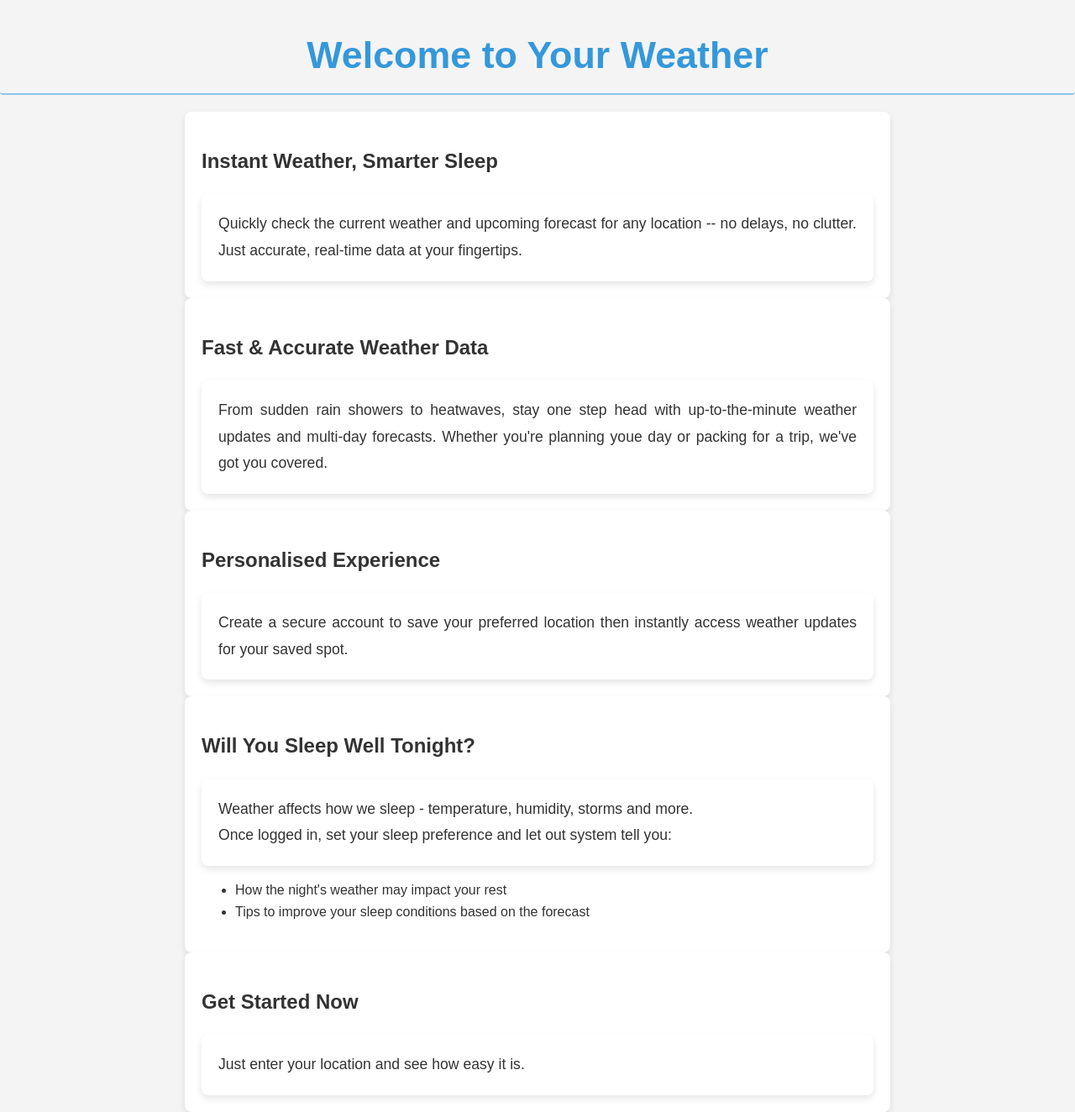
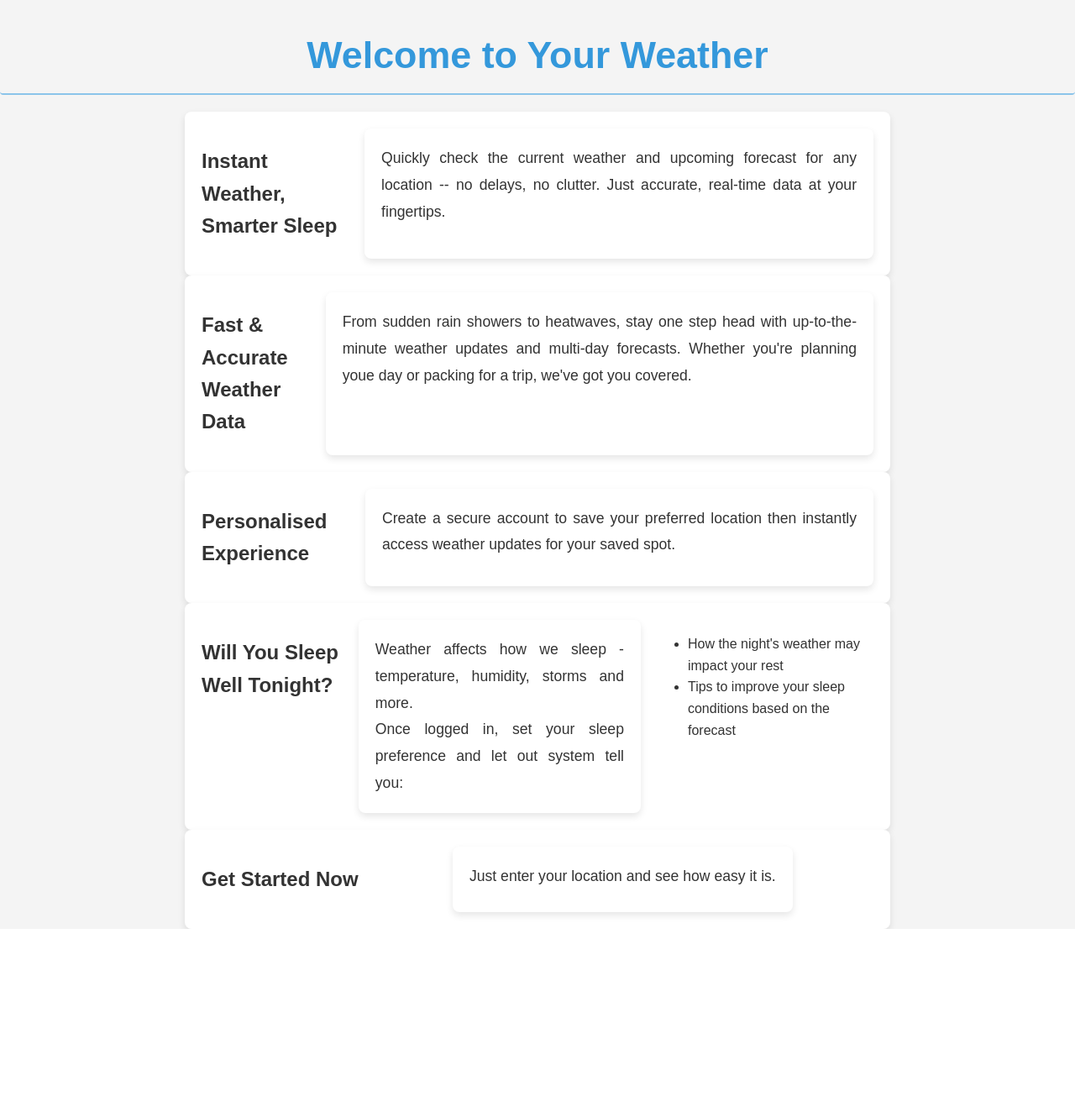
Before and after one commit to Skues/YourWeather, a Python web app: template templates/index.html in a window 1280 px wide. Shown: the part 66-1390 px from the top of the page at 84% size. After the commit the page ends 1172 px from the top, so only its background shows below. Run offline with Jinja, Linux system fonts and the light colour scheme; the template is opened without the code that fills it, so the values that code supplies are empty.

Commit message:
Update to CSS

```diff
--- a/static/styles.css
+++ b/static/styles.css
@@ -58,6 +58,8 @@ body {
 
 /* SCSS for Index Page Styling */
 .container {
+  display: flex;
+  gap: 16px;
   max-width: 800px;
   margin: 0 auto;
   padding: 20px;
```
